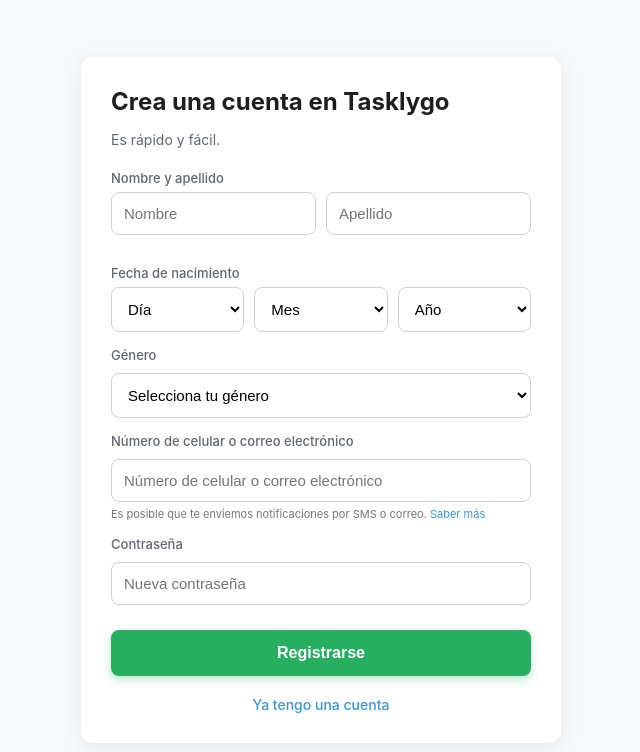
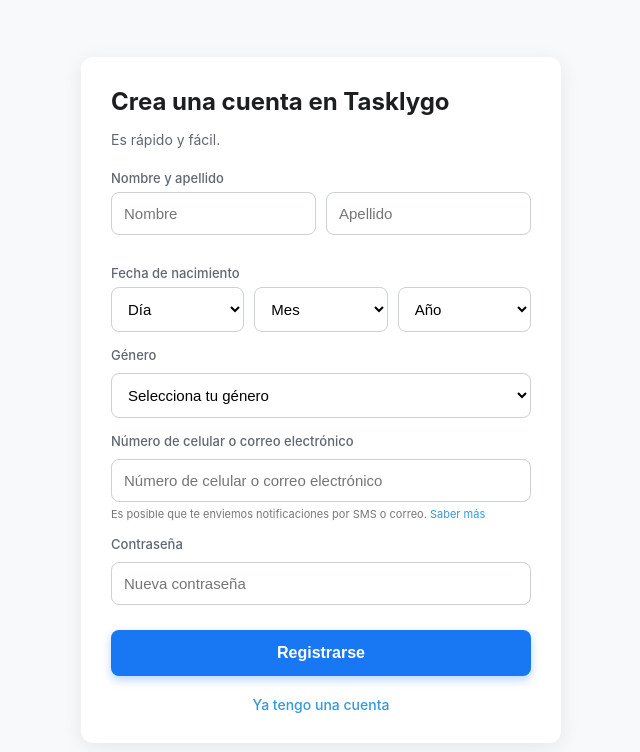
Before and after one commit to patrickstephen1903-cyber/tasklygo, a website: page registro.html in a window 1280 px wide. Shown: the whole page, without its empty margins (319-959 px from the left). Drawn offline with Linux system fonts and the light colour scheme.

Commit message:
Cambiar color del boton registrarse a azul

```diff
--- a/registro.html
+++ b/registro.html
@@ -26,8 +26,8 @@
     .helper-text a { color: #3498db; text-decoration: none; }
     .helper-text a:hover { text-decoration: underline; }
 
-    button.btn-submit { background-color: #27ae60; color: white; border: none; padding: 14px; margin-top: 10px; border-radius: 8px; cursor: pointer; font-size: 16px; width: 100%; font-weight: bold; box-shadow: 0 4px 10px rgba(39, 174, 96, 0.3); transition: background 0.2s; }
-    button.btn-submit:hover { background-color: #219150; }
+    button.btn-submit { background-color: #1877f2; color: white; border: none; padding: 14px; margin-top: 10px; border-radius: 8px; cursor: pointer; font-size: 16px; width: 100%; font-weight: bold; box-shadow: 0 4px 10px rgba(24, 119, 242, 0.3); transition: background 0.2s; }
+    button.btn-submit:hover { background-color: #166fe5; }
 
     .footer-link { text-align: center; margin-top: 20px; font-size: 14px; }
     .footer-link a { color: #3498db; text-decoration: none; font-weight: 500; }
```
